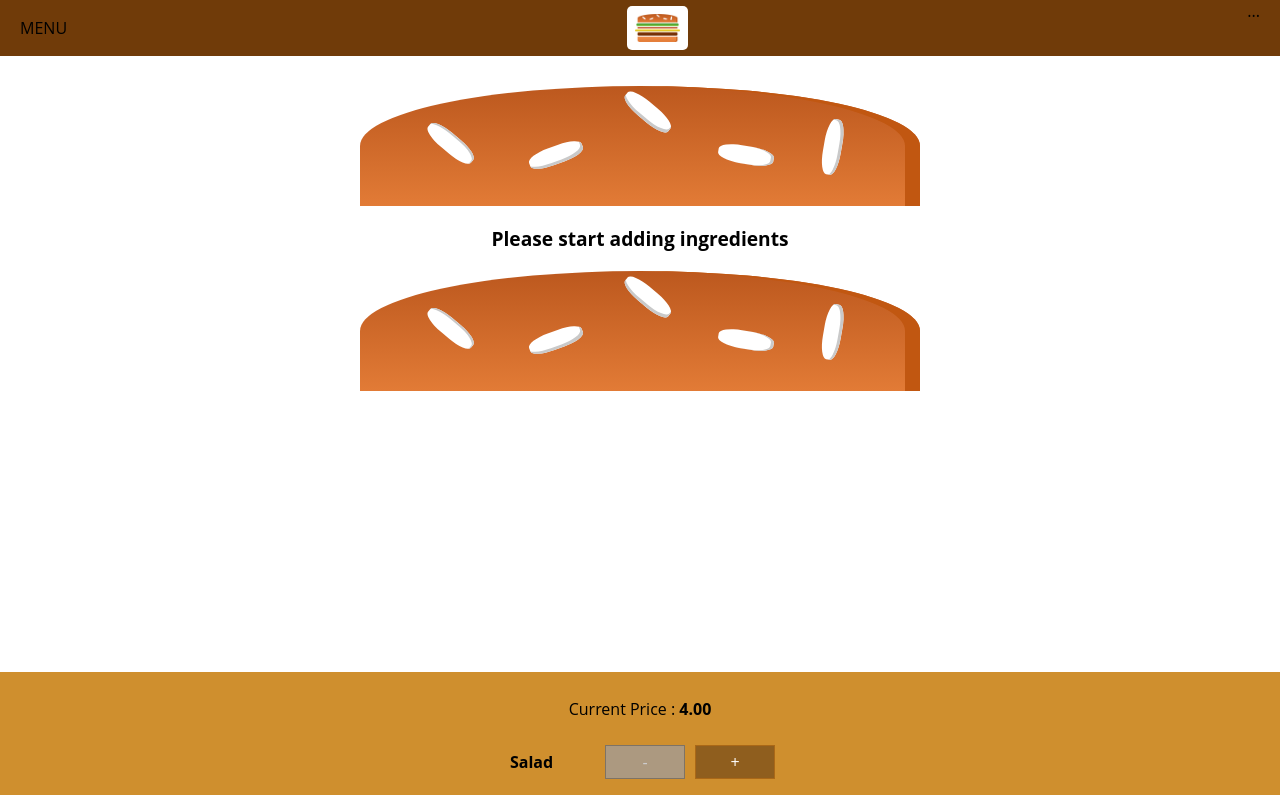
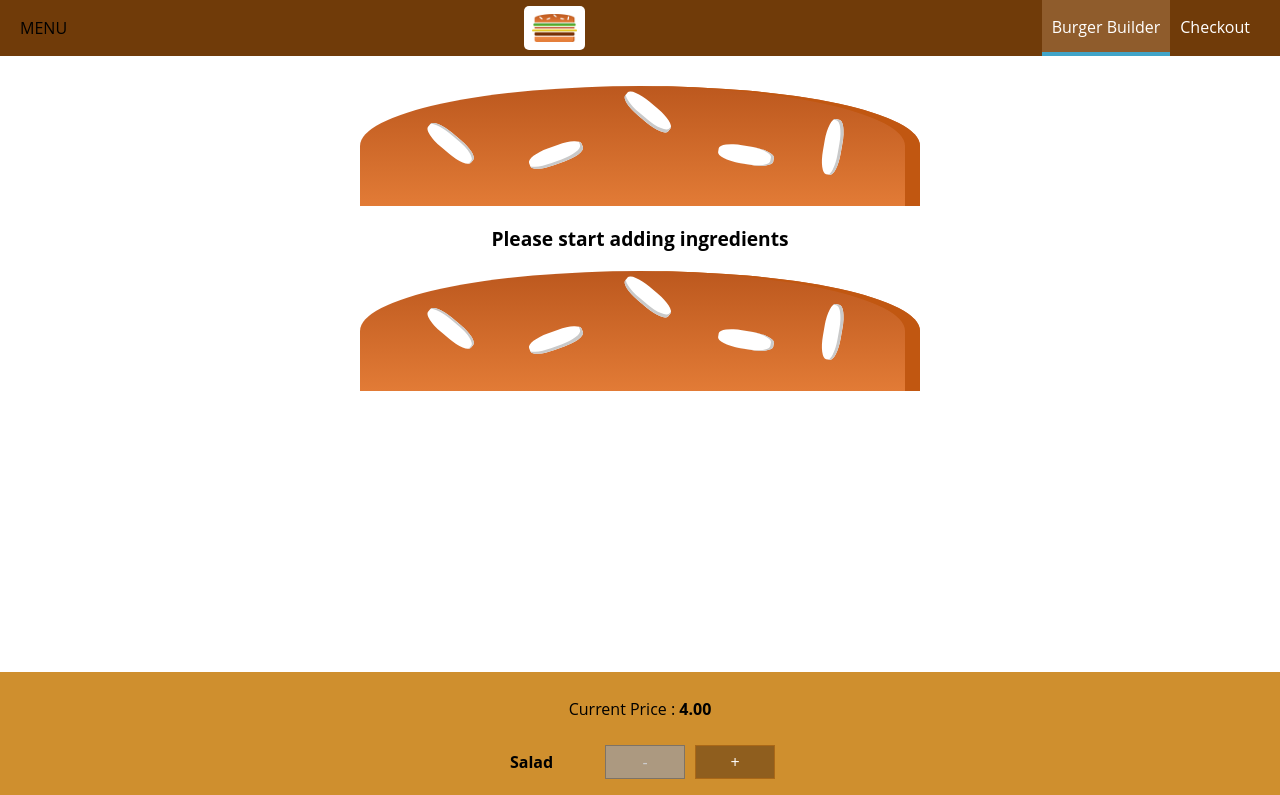
Before and after one commit to rahulmathews/Burger-Builder, a React (Create React App) app: page / in a window 1280 px wide. Shown: the top 795 px of the page. Built offline with nearby package versions, Linux system fonts and the light colour scheme; the HTML template or start-up script is replaced by a standard one.

Commit message:
added nav

```diff
--- /dev/null
+++ b/src/components/UI/Navigation/NavigationItems/NavigationItem/NavigationItem.js
@@ -0,0 +1,17 @@
+import React from 'react';
+
+import classes from './NavigationItem.module.css'
+
+const navigationItem = (props) => {
+    return (
+        <li className={classes.NavigationItem}>
+            <a
+                href={props.link}
+                className={props.active ? classes.active : null}>
+                    {props.children}
+            </a>
+        </li>
+    )
+}
+
+export default navigationItem;
--- /dev/null
+++ b/src/components/UI/Navigation/NavigationItems/NavigationItem/NavigationItem.module.css
@@ -0,0 +1,45 @@
+.NavigationItem {
+    margin: 10px 0;
+    box-sizing: border-box;
+    display: block;
+    width: 100%;
+}
+
+.NavigationItem a {
+    color: #8F5C2C;
+    text-decoration: none;
+    width: 100%;
+    box-sizing: border-box;
+    display: block;
+}
+
+.NavigationItem a:hover,
+.NavigationItem a:active,
+.NavigationItem a.active {
+    color: #40A4C8;
+}
+
+@media (min-width: 500px) {
+    .NavigationItem {
+        margin: 0;
+        display: flex;
+        height: 100%;
+        width: auto;
+        align-items: center;
+    }
+
+    .NavigationItem a {
+        color: white;
+        height: 100%;
+        padding: 16px 10px;
+        border-bottom: 4px solid transparent;
+    }
+
+    .NavigationItem a:hover,
+    .NavigationItem a:active,
+    .NavigationItem a.active {
+        background-color: #8F5C2C;
+        border-bottom: 4px solid #40A4C8;
+        color: white;
+    }
+}
--- /dev/null
+++ b/src/components/UI/Navigation/NavigationItems/NavigationItems.js
@@ -0,0 +1,15 @@
+import React from 'react';
+
+import classes from './NavigationItems.module.css';
+import NavigationItem from './NavigationItem/NavigationItem';
+
+const navigationItems = () => {
+    return (
+        <ul className={classes.NavigationItems}>
+            <NavigationItem link="/" active>Burger Builder</NavigationItem>
+            <NavigationItem link="/">Checkout</NavigationItem>
+        </ul>
+    )
+}
+
+export default navigationItems;
--- /dev/null
+++ b/src/components/UI/Navigation/NavigationItems/NavigationItems.module.css
@@ -0,0 +1,15 @@
+.NavigationItems {
+    margin: 0;
+    padding: 0;
+    list-style: none;
+    display: flex;
+    flex-flow: column;
+    align-items: center;
+    height: 100%;
+}
+
+@media (min-width: 500px) {
+    .NavigationItems {
+        flex-flow: row;
+    }
+}
--- a/src/components/UI/Navigation/Toolbar/Toolbar.js
+++ b/src/components/UI/Navigation/Toolbar/Toolbar.js
@@ -2,6 +2,7 @@
 
 import classes from './Toolbar.module.css';
 import Logo from '../../../Logo/Logo';
+import NavigationItems from '../NavigationItems/NavigationItems';
 
 const toolbar = (props) => {
     return (
@@ -9,7 +10,7 @@
             <div>MENU</div>
             <Logo />
             <nav>
-                ...
+                <NavigationItems />
             </nav>
         </header>
     )
```
